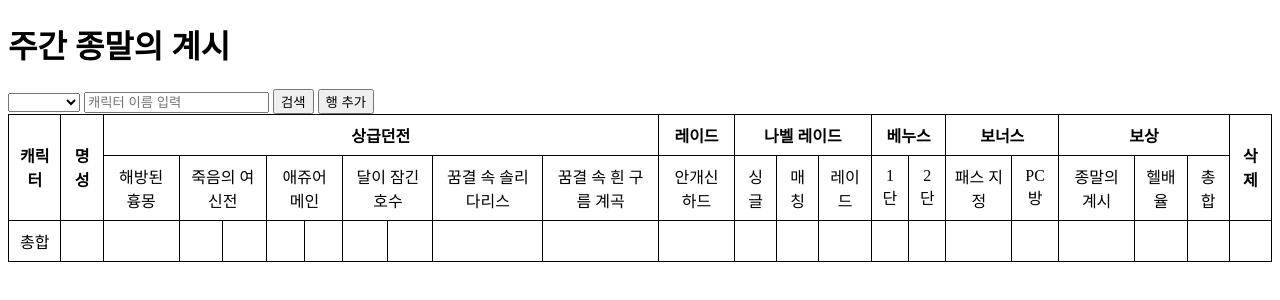
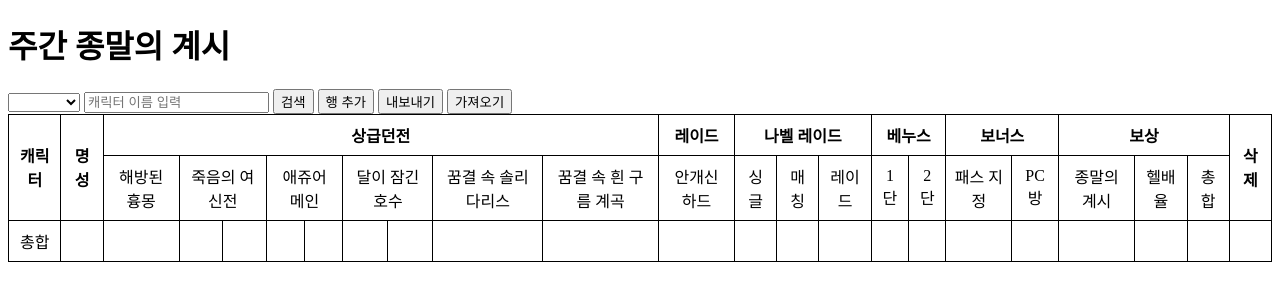
Before and after one commit to PlantJelly/dnfspear, a SvelteKit app: page /doomoracle-week in a window 1280 px wide. Shown: the top 300 px of the page. Built offline with nearby package versions, Linux system fonts and the light colour scheme.

Commit message:
표 정보 내보내기, 가져오기 기능 추가

```diff
--- a/src/routes/doomoracle-week/+page.svelte
+++ b/src/routes/doomoracle-week/+page.svelte
@@ -1,6 +1,7 @@
 <script>
-    import cookie from 'js-cookie';
+    import Cookie from 'js-cookie';
     import { onMount } from 'svelte';
+
     let check = false;
     let id = 0;
     let name = "";
@@ -31,8 +32,9 @@
     ];
     let tableSumData = {
     };
+
     onMount(() => {
-        tableData = JSON.parse(cookie.get('adventureData'));
+        tableData = JSON.parse(Cookie.get('adventureData'));
         id = tableData[tableData.length-1]["순서"] + 1;
         reNew();
     });
@@ -220,7 +222,18 @@
     function reNew(){
         averageCharacter();
         tableData = [...tableData];
-        cookie.set('adventureData', JSON.stringify(tableData), { expires:7});
+        Cookie.set('adventureData', JSON.stringify(tableData), { expires:7});
+    }
+    function importTabledata(){
+        let importData = prompt("복사한 값을 아래에 입력해주세요.");
+        tableData = JSON.parse(importData);
+        reNew();
+    }
+    function exportTabledata(){
+        reNew();
+        let exportData = JSON.stringify(tableData);
+        window.alert("다음 알림창의 내용을 복사하세요.");
+        window.alert(exportData);
     }
 </script>
 
@@ -250,6 +263,8 @@
 <input type="text" name="캐릭터이름" bind:value={name} placeholder="캐릭터 이름 입력">
 <button on:click={searchCharacter}>검색</button>
 <button on:click={addRow}>행 추가</button>
+<button on:click={exportTabledata}>내보내기</button>
+<button on:click={importTabledata}>가져오기</button>
 {#if apiResult["이름"] != ""}
     <div>
     <img src="https://img-api.neople.co.kr/df/servers/{server}/characters/{apiResult["ID"]}?zoom=1" alt="캐릭터 사진" style="width: 150px;">
```
